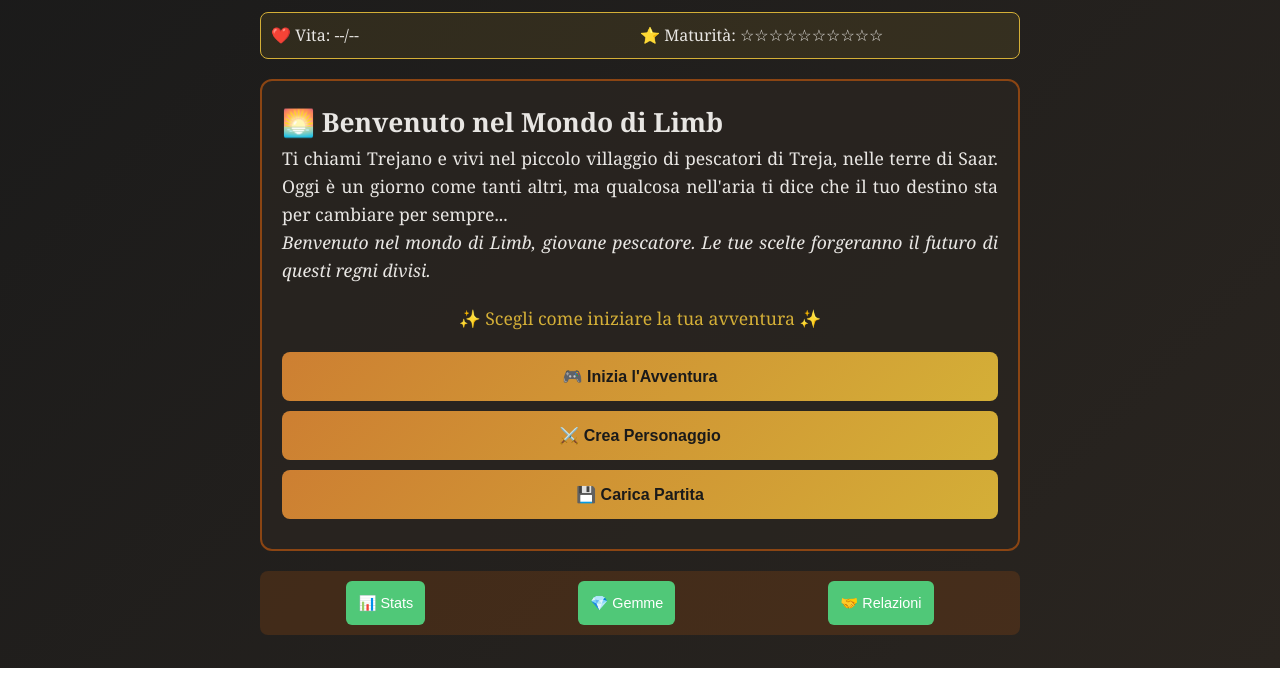
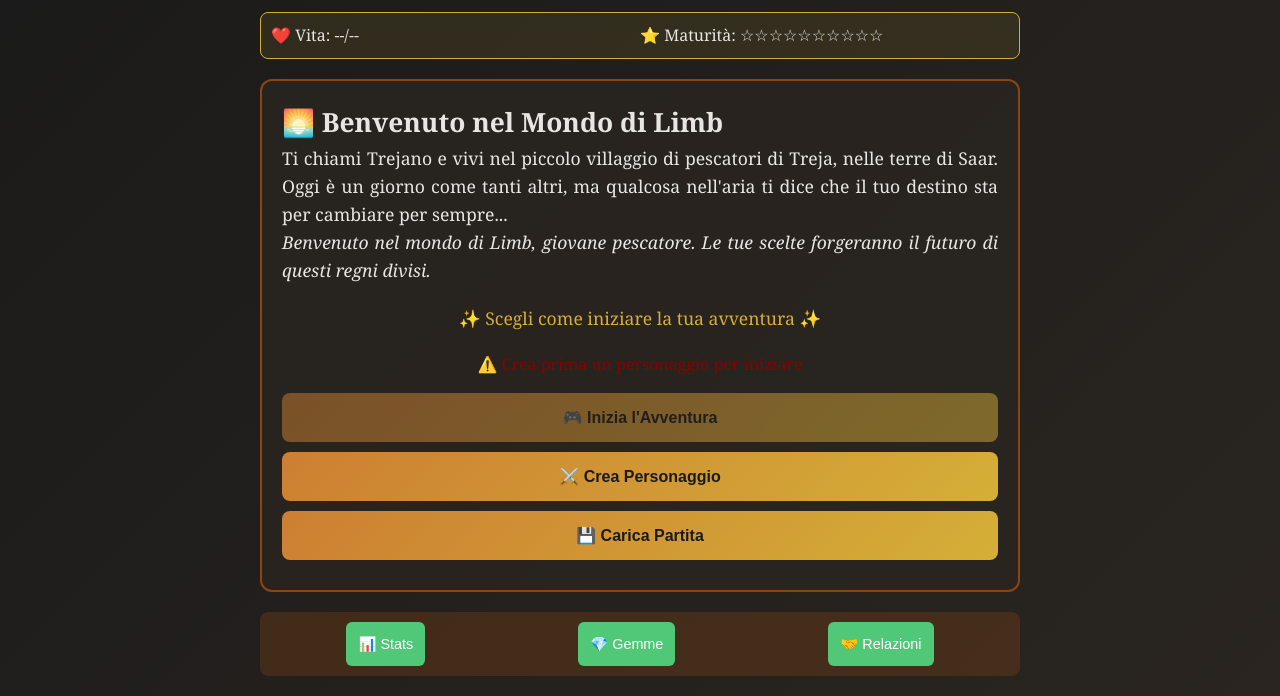
Before and after one commit to malax75/InFinTeSpecchia, a plain HTML site: page index.html in a window 1280 px wide. Shown: the part 132-828 px from the top of the page. Before the commit the page ends 800 px from the top, so only its background shows below. Drawn offline with Linux system fonts and the light colour scheme.

Commit message:
Update index.html

```diff
--- a/index.html
+++ b/index.html
@@ -190,9 +190,12 @@
             </div>
 
             <div id="choices" class="choices-container">
-                <button class="choice-button" onclick="startGame()">
-                    🎮 Inizia l'Avventura
-                </button>
+    <div id="game-status" style="text-align: center; margin-bottom: 15px; color: var(--accent-ruby);">
+        ⚠️ Crea prima un personaggio per iniziare
+    </div>
+    <button id="start-adventure-btn" class="choice-button" onclick="startGame()" disabled style="opacity: 0.5; cursor: not-allowed;">
+        🎮 Inizia l'Avventura
+    </button>
                 <button class="choice-button" onclick="showCharacterCreation()">
                     ⚔️ Crea Personaggio
                 </button>
```
